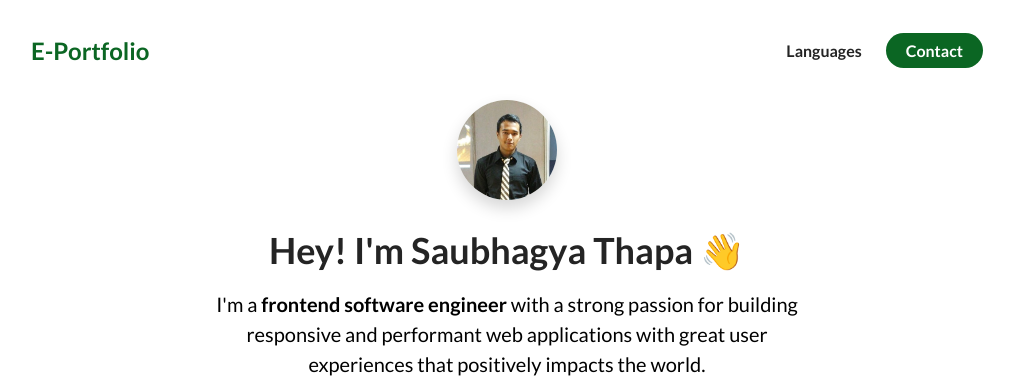
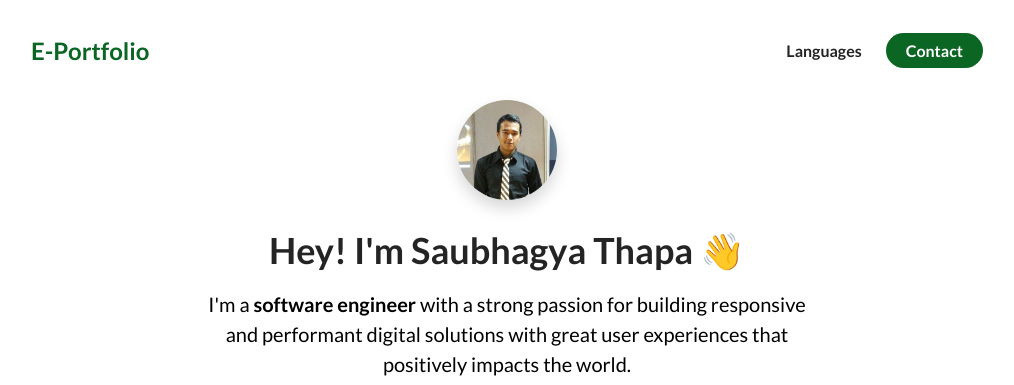
Before and after one commit to Saubhagya3/e-portfolio, a plain HTML site: page index.html in a window 1280 px wide. Shown: the top 385 px of the page, without its empty margins (133-1147 px from the left). Drawn offline with Linux system fonts and the light colour scheme.

Commit message:
Update index.html

```diff
--- a/index.html
+++ b/index.html
@@ -41,7 +41,7 @@
                         Hey! I'm <span class="text--green">Saubhagya Thapa</span>&nbsp;<span class="wave">👋</span>
                     </h1>
                     <p class="about-me__info--para">
-                        I'm a <strong class="text--green">frontend software engineer</strong> with a strong passion for building responsive and performant web applications with great user experiences that positively impacts the world.
+                        I'm a <strong class="text--green">software engineer</strong> with a strong passion for building responsive and performant digital solutions with great user experiences that positively impacts the world.
                     </p>
                     <div class="about-me__links">
                         <a href="https://www.linkedin.com/in/saubhagya-thapa-11702062/" class="about-me__link">
```
